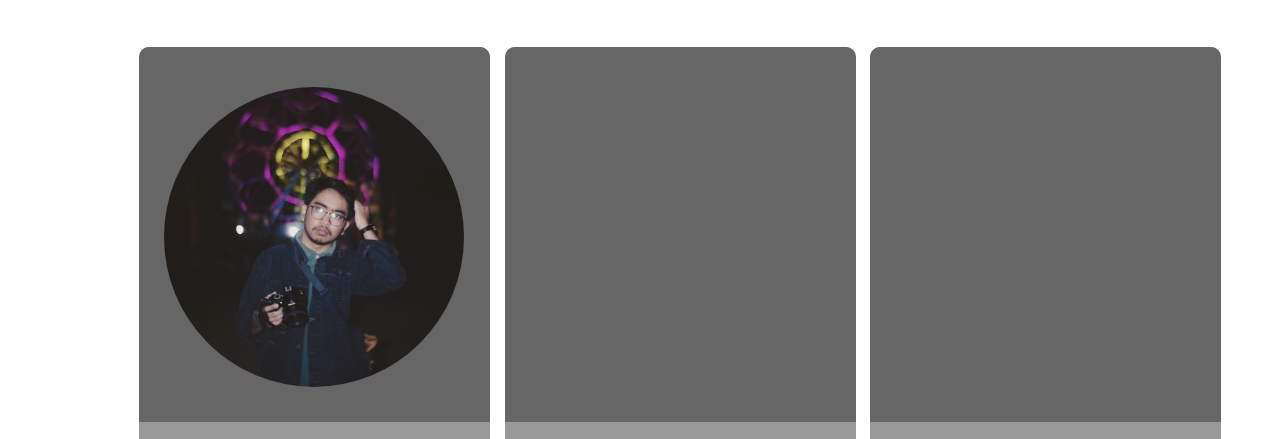
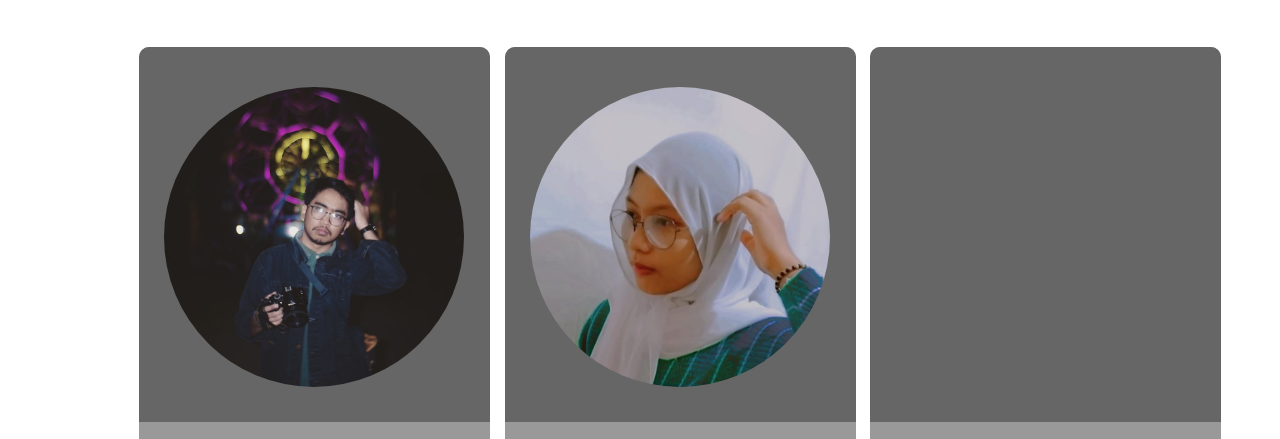
Before and after one commit to aovia/DTS_project, a plain HTML site: page index.html in a window 1280 px wide. Shown: the part 161-600 px from the top of the page. Drawn offline with Linux system fonts and the light colour scheme.

Commit message:
Update style.css

```diff
--- a/styles/style.css
+++ b/styles/style.css
@@ -81,7 +81,7 @@ body {
 }
 
 .dua {
-    background-image: url(foto.jpeg);
+    background-image: url(../annisa.jpeg);
 }
 
 .tiga {
```
